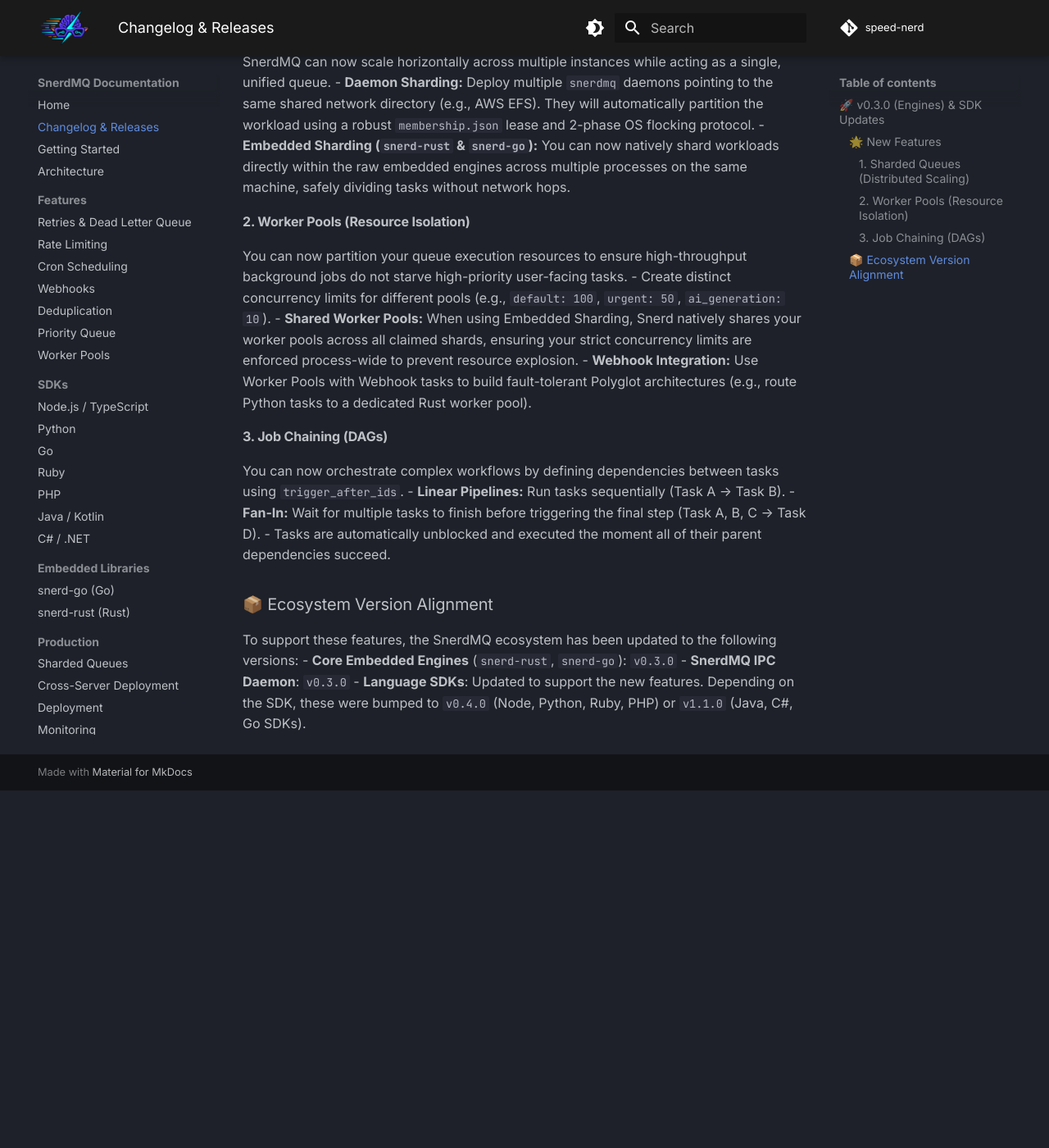
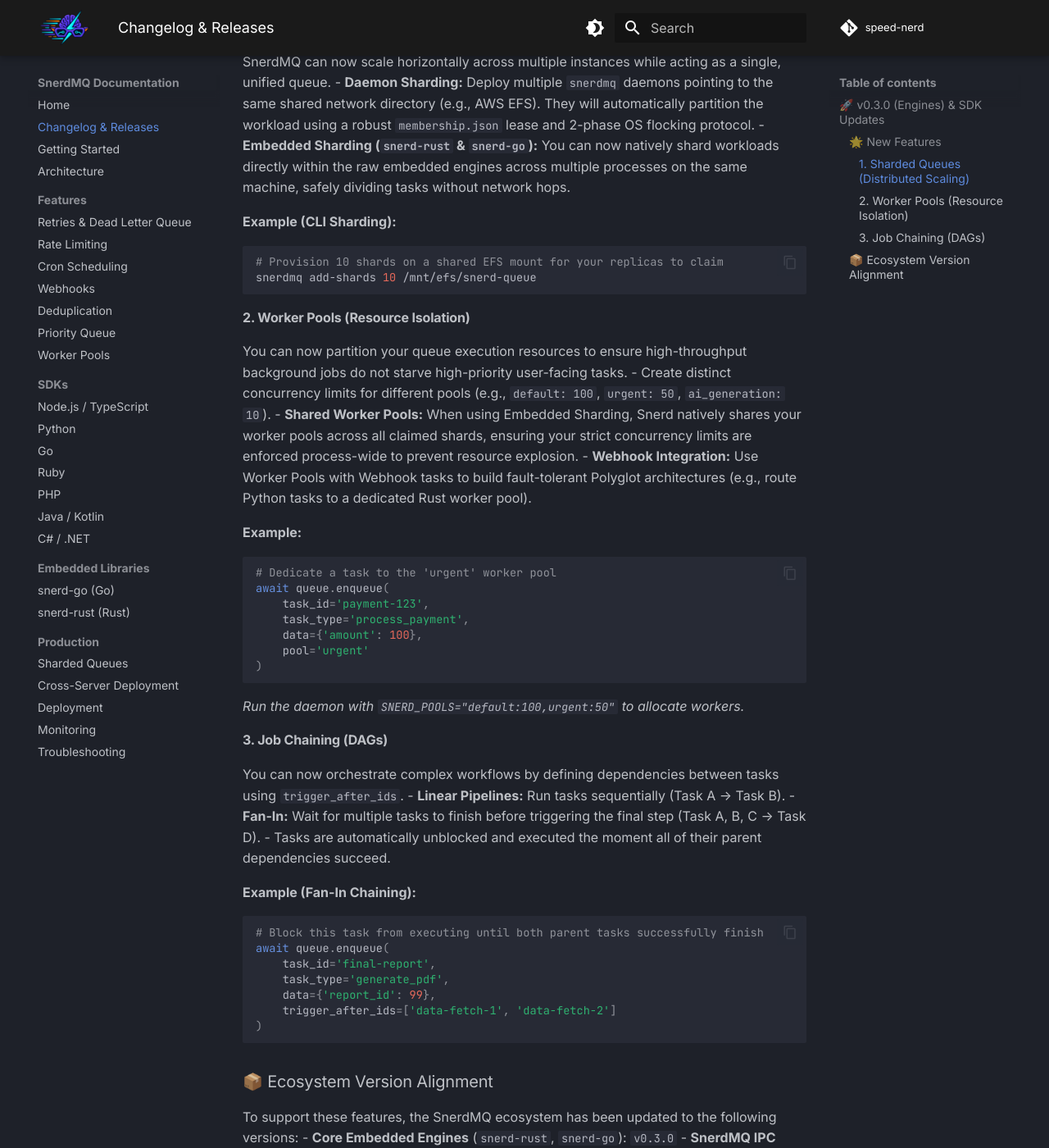
Before and after one commit to speed-nerd/docs, an MkDocs documentation site: the page built from docs/changelog.md, in a window 1280 px wide and 1400 px high, scrolled down 543 px. Shown: the whole window at 82% size. Built offline with MkDocs 1.6.1 and Material for MkDocs 9.7.7, drawn with Linux system fonts in a browser that asks for light colours; before the commit the page ends 1507 px from its top, so only the background shows below that.

Commit message:
docs: add code examples to changelog

````diff
--- a/docs/changelog.md
+++ b/docs/changelog.md
@@ -16,11 +16,29 @@ SnerdMQ can now scale horizontally across multiple instances while acting as a s
 - **Daemon Sharding:** Deploy multiple `snerdmq` daemons pointing to the same shared network directory (e.g., AWS EFS). They will automatically partition the workload using a robust `membership.json` lease and 2-phase OS flocking protocol.
 - **Embedded Sharding (`snerd-rust` & `snerd-go`):** You can now natively shard workloads directly within the raw embedded engines across multiple processes on the same machine, safely dividing tasks without network hops.
 
+**Example (CLI Sharding):**
+```bash
+# Provision 10 shards on a shared EFS mount for your replicas to claim
+snerdmq add-shards 10 /mnt/efs/snerd-queue
+```
+
 #### 2. Worker Pools (Resource Isolation)
 You can now partition your queue execution resources to ensure high-throughput background jobs do not starve high-priority user-facing tasks.
 - Create distinct concurrency limits for different pools (e.g., `default: 100`, `urgent: 50`, `ai_generation: 10`).
 - **Shared Worker Pools:** When using Embedded Sharding, Snerd natively shares your worker pools across all claimed shards, ensuring your strict concurrency limits are enforced process-wide to prevent resource explosion.
 - **Webhook Integration:** Use Worker Pools with Webhook tasks to build fault-tolerant Polyglot architectures (e.g., route Python tasks to a dedicated Rust worker pool).
+
+**Example:**
+```python
+# Dedicate a task to the 'urgent' worker pool
+await queue.enqueue(
+    task_id='payment-123',
+    task_type='process_payment',
+    data={'amount': 100},
+    pool='urgent'
+)
+```
+*Run the daemon with `SNERD_POOLS="default:100,urgent:50"` to allocate workers.*
 
 #### 3. Job Chaining (DAGs)
 You can now orchestrate complex workflows by defining dependencies between tasks using `trigger_after_ids`.
@@ -28,6 +46,17 @@ You can now orchestrate complex workflows by defining dependencies between tasks
 - **Fan-In:** Wait for multiple tasks to finish before triggering the final step (Task A, B, C → Task D).
 - Tasks are automatically unblocked and executed the moment all of their parent dependencies succeed.
 
+**Example (Fan-In Chaining):**
+```python
+# Block this task from executing until both parent tasks successfully finish
+await queue.enqueue(
+    task_id='final-report',
+    task_type='generate_pdf',
+    data={'report_id': 99},
+    trigger_after_ids=['data-fetch-1', 'data-fetch-2']
+)
+```
+
 ### 📦 Ecosystem Version Alignment
 To support these features, the SnerdMQ ecosystem has been updated to the following versions:
 - **Core Embedded Engines** (`snerd-rust`, `snerd-go`): `v0.3.0`
````
